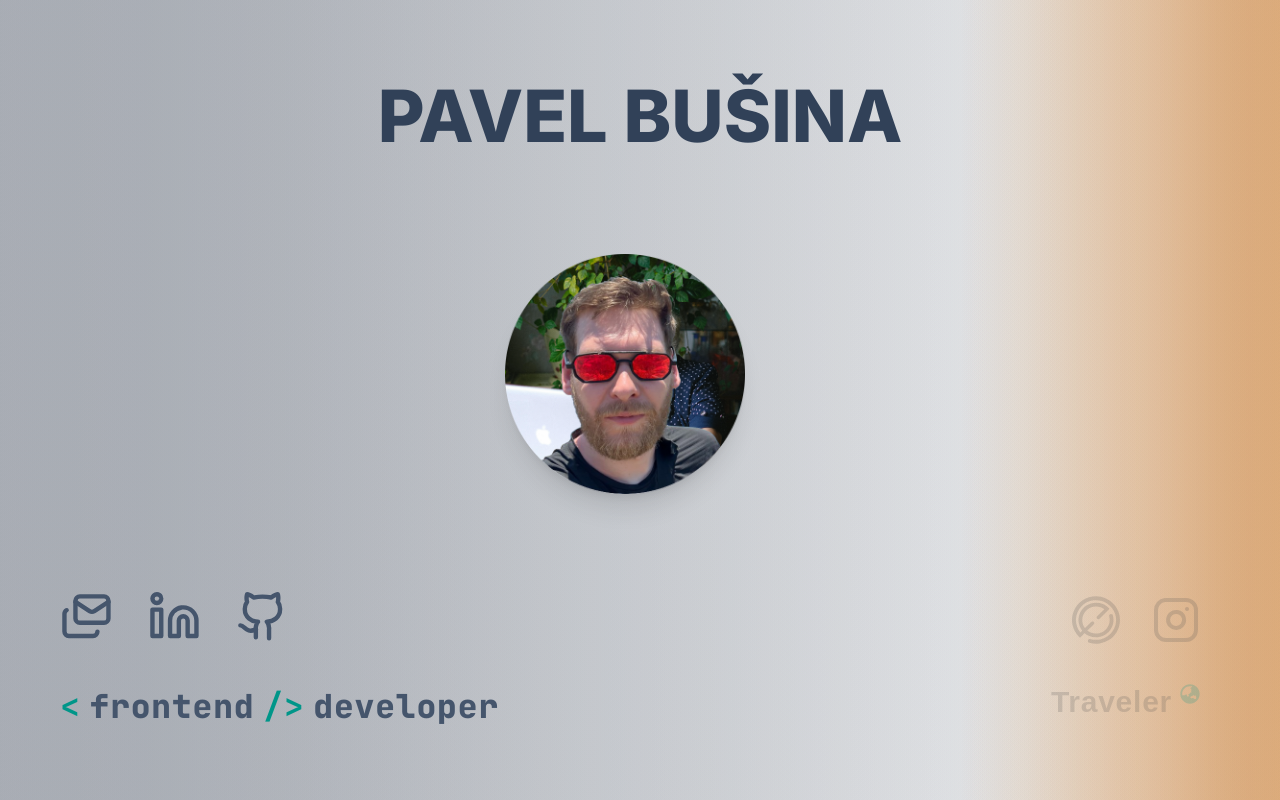
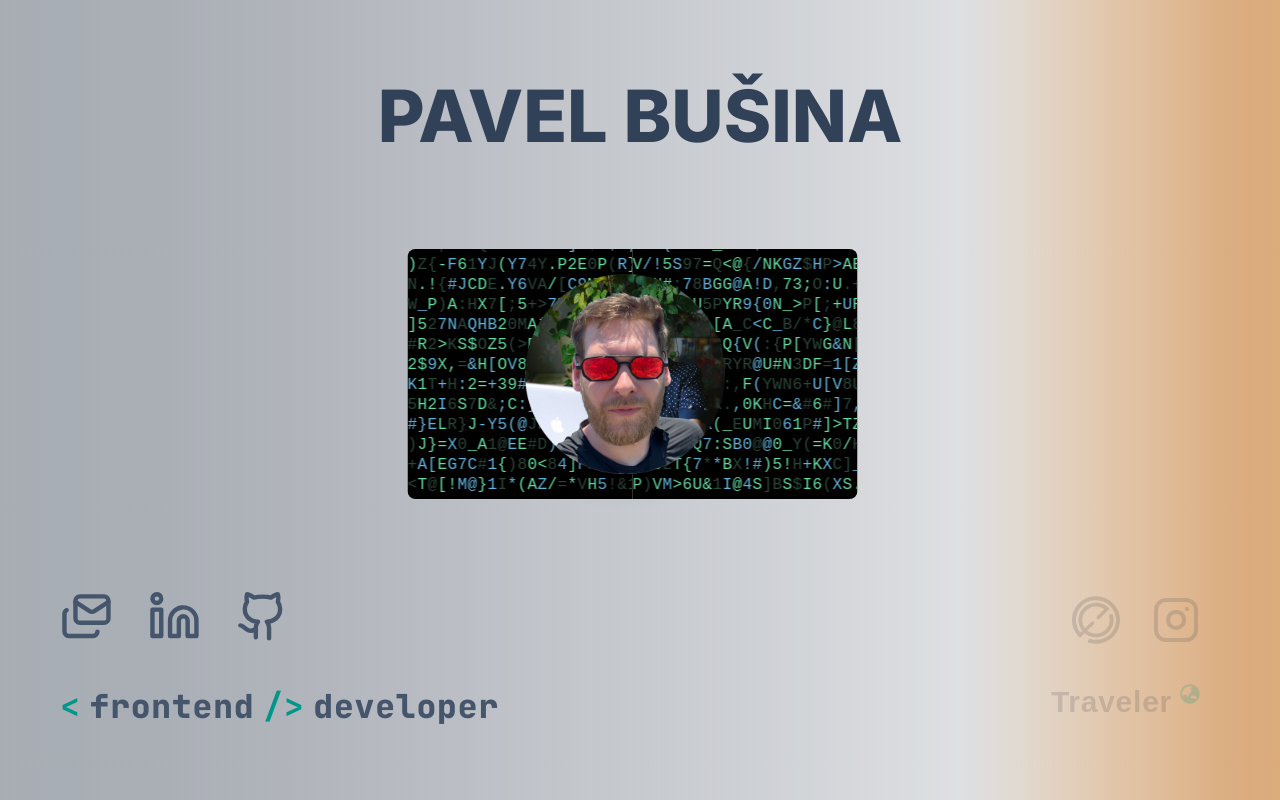
Before and after one commit to busap/me, a Next.js app: page / in a window 1280 px wide. Built offline with nearby package versions, Linux system fonts and the light colour scheme; grey boxes are pictures that could not be loaded; a web font is replaced by a local one.

Commit message:
images group changes

```diff
--- a/src/app/components/images-group/images-group.tsx
+++ b/src/app/components/images-group/images-group.tsx
@@ -5,6 +5,7 @@ import { motion } from 'framer-motion';
 import { useSplitRatio } from '@/src/app/hooks/useSplitRatio';
 import { AnimatedImage } from '@/src/app/components/animated-image/animated-image';
 import { useMobileDetection } from '@/src/app/hooks/useMobileDetection';
+import { BackgroundCode } from '@/src/app/components/animated-background/background-code';
 
 export const ImagesGroup = () => {
     const isMobile = useMobileDetection();
@@ -14,13 +15,20 @@ export const ImagesGroup = () => {
     const horizontalOffset = (splitRatio - 0.5) * 30;
 
     const renderProfilePictures = () => (
+        <motion.div
+            initial={{ opacity: 0, scale: 0.7 }}
+            whileInView={{ opacity: 1, scale: 1 }}
+            animate={{ x: horizontalOffset }}
+            transition={{ duration: 0.5, ease: 'linear' }}
+            className="relative z-10 w-[150px] h-[150px] sm:w-[200px] sm:h-[200px] rounded-full shadow-xl"
+        >
             <div className="absolute inset-0 flex z-10">
                 <AnimatedImage
                     src="/me-dev.png"
                     alt="Profile Left"
                     imageSize={{
-                    width: 294,
-                    height: 294,
+                        width: 200,
+                        height: 200,
                     }}
                     containerClassName={'relative'}
                     className="h-full w-full object-cover object-left"
@@ -32,8 +40,8 @@ export const ImagesGroup = () => {
                     src="/me-travel.png"
                     alt="Profile Right"
                     imageSize={{
-                    width: 294,
-                    height: 294,
+                        width: 200,
+                        height: 200,
                     }}
                     containerClassName={'relative'}
                     className="h-full w-full object-cover object-right"
@@ -42,17 +50,36 @@ export const ImagesGroup = () => {
                     quality={100}
                 />
             </div>
+        </motion.div>
     );
 
+    const renderBackground = () => {
         return (
             <motion.div
-            initial={{ opacity: 0, y: -30, scale: 0.7 }}
-            whileInView={{ opacity: 1, y: 0, scale: 1 }}
-            animate={{ x: horizontalOffset }}
+                initial={{ opacity: 0 }}
+                whileInView={{ opacity: 1 }}
+                animate={{ x: horizontalOffset * 0.5 }}
                 transition={{ duration: 0.5, ease: 'linear' }}
-            className="relative w-46 h-46 sm:w-60 sm:h-60 rounded-full shadow-xl"
+                className="flex absolute left-1/2 top-1/2 -translate-x-1/2 -translate-y-1/2 rounded-lg overflow-hidden"
+                style={{
+                    width: isMobile ? 160 : 450,
+                    height: isMobile ? 160 : 250,
+                }}
             >
-            {renderProfilePictures()}
+                <div className="w-[50%] h-full">
+                    <BackgroundCode />
+                </div>
+                <div className="w-[50%] h-full">
+                    <BackgroundCode />
+                </div>
             </motion.div>
         );
     };
+
+    return (
+        <div className="relative">
+            {renderProfilePictures()}
+            {renderBackground()}
+        </div>
+    );
+};
```
Lines whose indentation alone changed are shown as unchanged.
